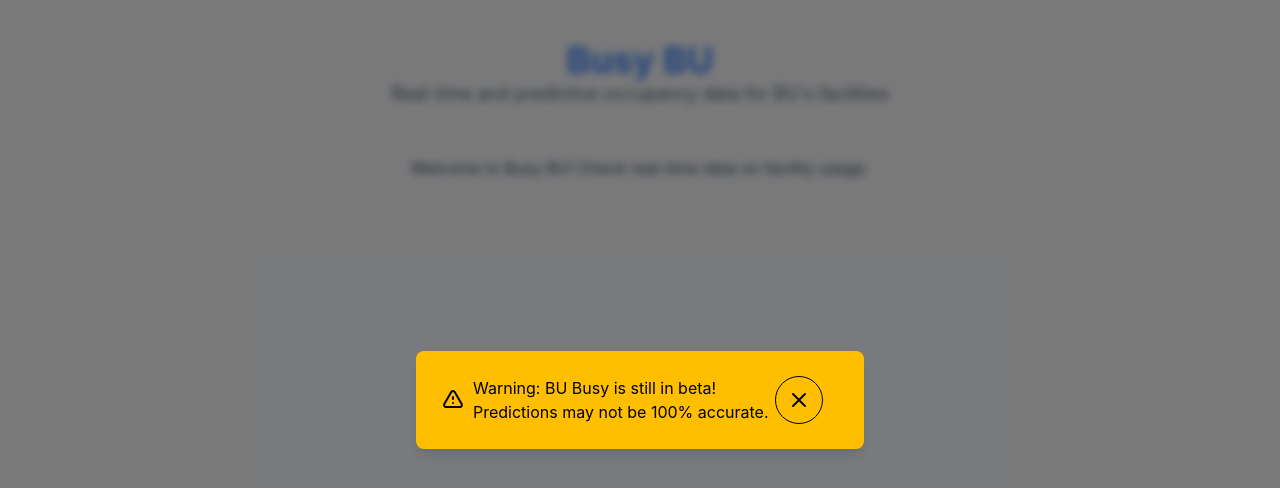
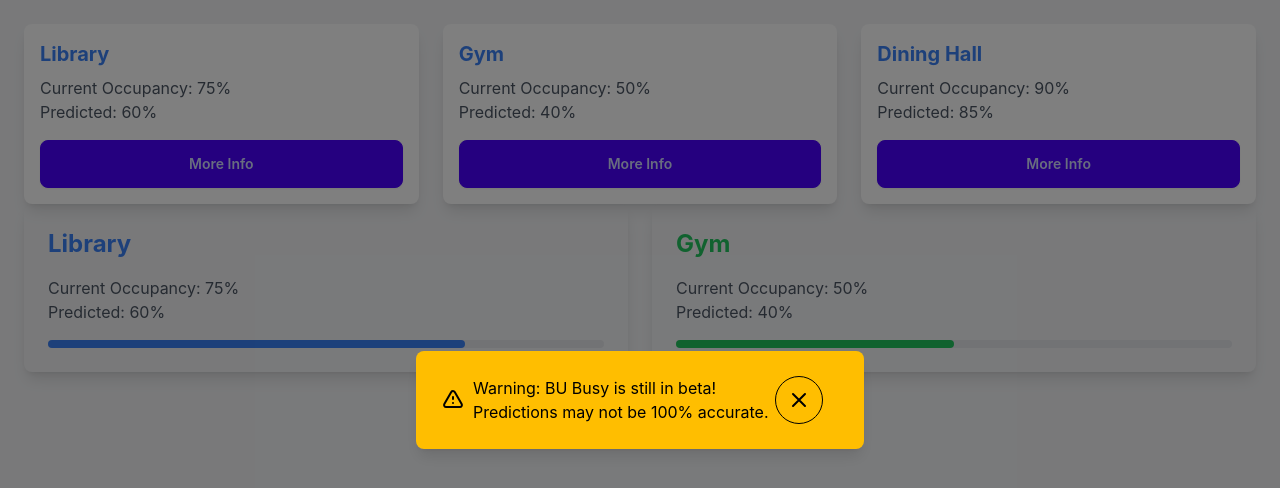
Before and after one commit to mchu64/BU-BUSY, a React (Create React App) app in the folder bubusy/: page / in a window 1280 px wide. Shown: the top 488 px of the page. Built offline with nearby package versions, Linux system fonts and the light colour scheme.

Commit message:
added some examples to see which ones we like

```diff
--- a/bubusy/src/App.js
+++ b/bubusy/src/App.js
@@ -68,20 +68,55 @@
       )}
 
       {/* Main content */}
-      <div className={`relative ${showWarning ? "blur-sm" : ""}`}>
-        <header className="text-center py-4">
-          <h1 className="text-4xl font-bold text-blue-500">Busy BU</h1>
-          <p className="text-lg text-gray-600">
-            Real-time and predictive occupancy data for BU's facilities
-          </p>
-        </header>
+      <div className="grid grid-cols-1 md:grid-cols-3 gap-6">
+  {/* Card for each facility */}
+  <div className="card bg-white shadow-lg p-4 rounded-lg">
+    <h3 className="text-xl font-bold text-blue-500">Library</h3>
+    <p className="text-gray-600 mt-2">Current Occupancy: 75%</p>
+    <p className="text-gray-600">Predicted: 60%</p>
+    <button className="btn btn-primary mt-4">More Info</button>
+  </div>
 
-        <main className="mt-8">
-          <p className="text-center text-gray-700">
-            Welcome to Busy BU! Check real-time data on facility usage.
-          </p>
-        </main>
-      </div>
+  <div className="card bg-white shadow-lg p-4 rounded-lg">
+    <h3 className="text-xl font-bold text-blue-500">Gym</h3>
+    <p className="text-gray-600 mt-2">Current Occupancy: 50%</p>
+    <p className="text-gray-600">Predicted: 40%</p>
+    <button className="btn btn-primary mt-4">More Info</button>
+  </div>
+
+  <div className="card bg-white shadow-lg p-4 rounded-lg">
+    <h3 className="text-xl font-bold text-blue-500">Dining Hall</h3>
+    <p className="text-gray-600 mt-2">Current Occupancy: 90%</p>
+    <p className="text-gray-600">Predicted: 85%</p>
+    <button className="btn btn-primary mt-4">More Info</button>
+  </div>
+</div>
+
+
+<div className="grid grid-cols-1 lg:grid-cols-2 gap-6">
+  <div className="bg-gray-100 p-6 rounded-lg shadow-lg">
+    <h2 className="text-2xl font-bold text-blue-500">Library</h2>
+    <p className="mt-4 text-gray-600">Current Occupancy: 75%</p>
+    <p className="text-gray-600">Predicted: 60%</p>
+    <div className="h-2 bg-gray-200 rounded mt-4">
+      <div className="h-2 bg-blue-500 rounded" style={{ width: "75%" }}></div>
+    </div>
+  </div>
+
+  <div className="bg-gray-100 p-6 rounded-lg shadow-lg">
+    <h2 className="text-2xl font-bold text-green-500">Gym</h2>
+    <p className="mt-4 text-gray-600">Current Occupancy: 50%</p>
+    <p className="text-gray-600">Predicted: 40%</p>
+    <div className="h-2 bg-gray-200 rounded mt-4">
+      <div className="h-2 bg-green-500 rounded" style={{ width: "50%" }}></div>
+    </div>
+  </div>
+</div>
+
+
+
+
+
     </div>
   );
 }
```
